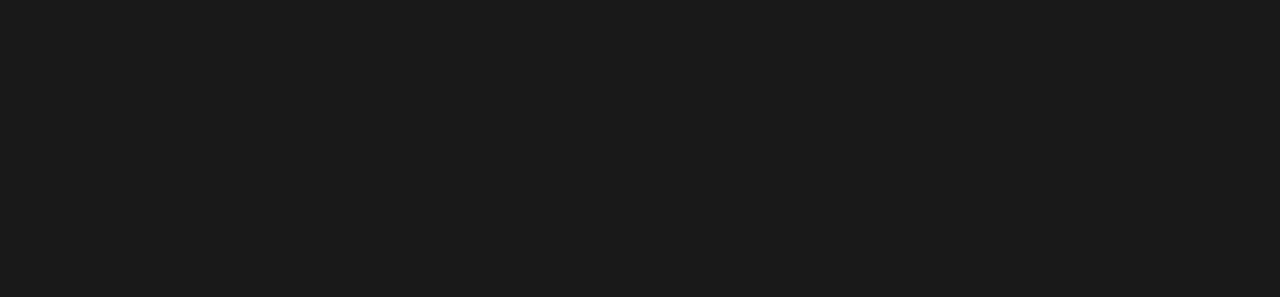
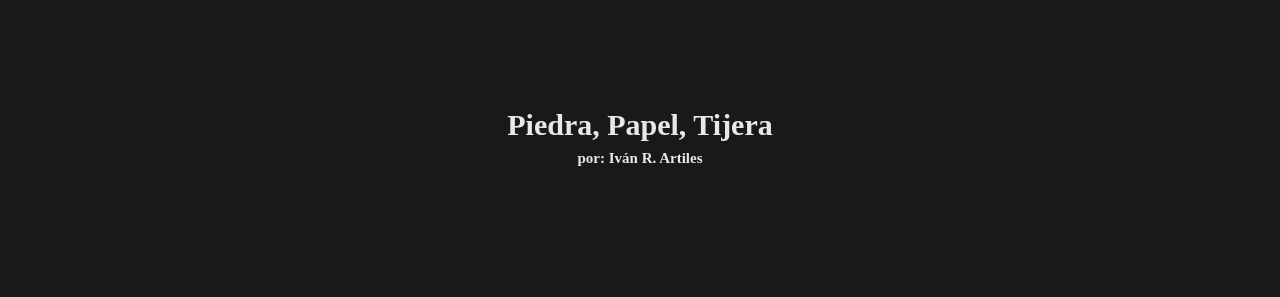
Before and after one commit to IvanR3D/IvanR3D, a plain HTML site: page game.html in a window 1280 px wide. Shown: the top 297 px of the page. Drawn offline with Linux system fonts and the light colour scheme; some packages are replaced by stand-ins of ours; a script that the page names is missing.

Commit message:
Header con título y sub-título completo.

```diff
--- a/css/style.css
+++ b/css/style.css
@@ -5,8 +5,22 @@
     padding: 0;
 }
 html {
+    background-color: rgba(0, 0, 0, 0.9);
+    color: rgba(255, 255, 255, 0.9);
     /* Con el font-size en 62.5% se controlan los cambios de pixeles que pueden generar diferentes pantallas.*/
     font-size: 62.5%;
+}
+header {
+    position: relative;
+    top: 10rem;
+    text-align: center;
+}
+header h1 {
+    font-size: 3rem;
+    line-height: 5rem;
+}
+header h3 {
+    font-size: 1.5rem;
 }
 .game-zone {
     display: flex;
@@ -15,8 +29,6 @@ html {
     align-items: center;
     height: 100vh;
     margin: auto;
-    background-color: rgba(0, 0, 0, 0.9);
-    color: rgba(255, 255, 255, 0.9);
 }
 .game-zone--player {
     display: flex;
--- a/game.html
+++ b/game.html
@@ -8,6 +8,10 @@
     <script src="https://cdn.jsdelivr.net/npm/sweetalert2@10"></script>
 </head>
 <body>
+    <header>
+        <h1>Piedra, Papel, Tijera</h1>
+        <h3>por: Iván R. Artiles</h3>
+    </header>
     <section class="game-zone">
         <ul class="game-zone--player">
             <li id="rock" class="rock"><img src="img/rock.png" alt="Ícono de piedra."></li>
```
